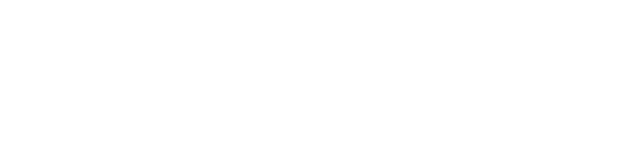
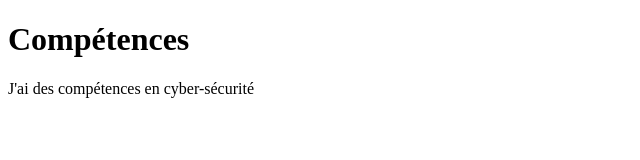
Before and after one commit to Darwin672/mon-cv, a plain HTML site: page index.html in a window 1280 px wide. Shown: the whole page, without its empty margins (0-640 px from the left). Drawn offline with Linux system fonts and the light colour scheme.

Commit message:
mise en place de la section competences

```diff
--- a/index.html
+++ b/index.html
@@ -8,6 +8,7 @@
 
 </head>
 <body>
-
+    <h1>Compétences</h1>
+        <p>J'ai des compétences en cyber-sécurité</p>
 </body>
 </html>
```
